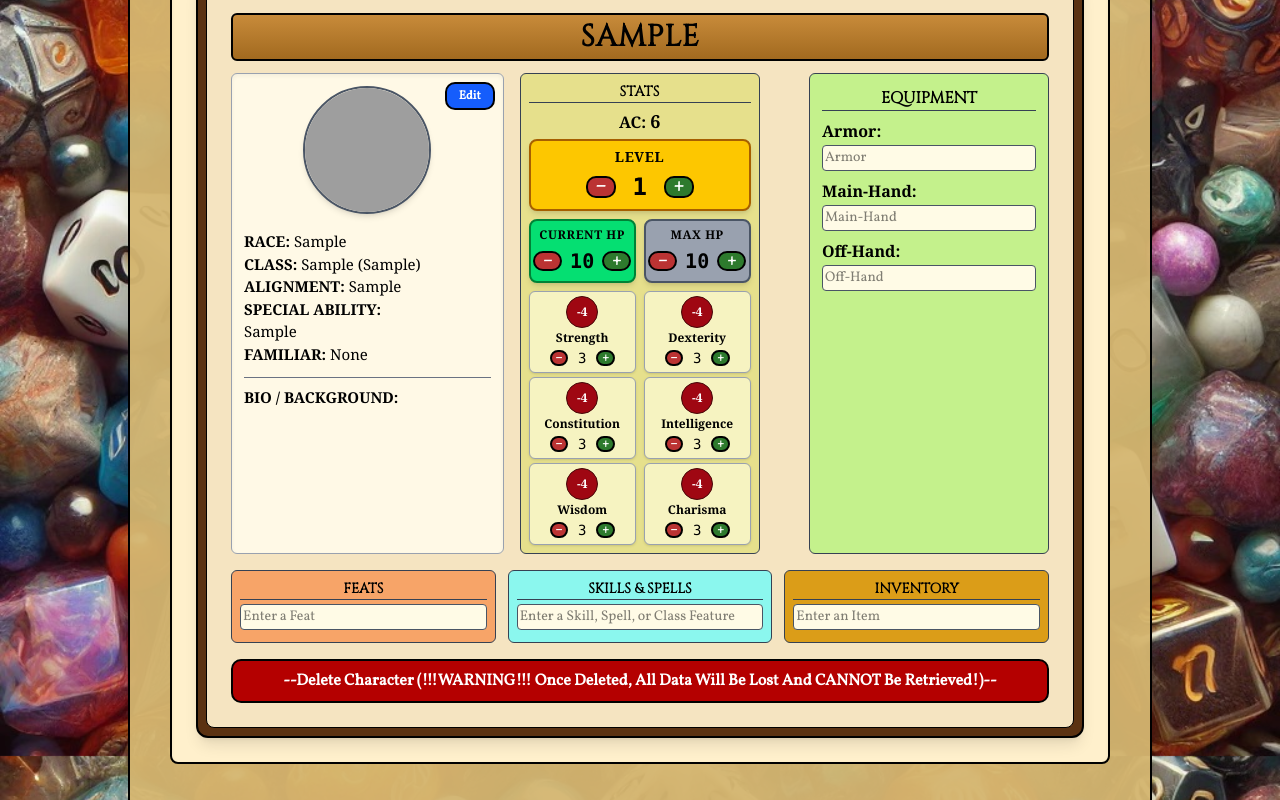
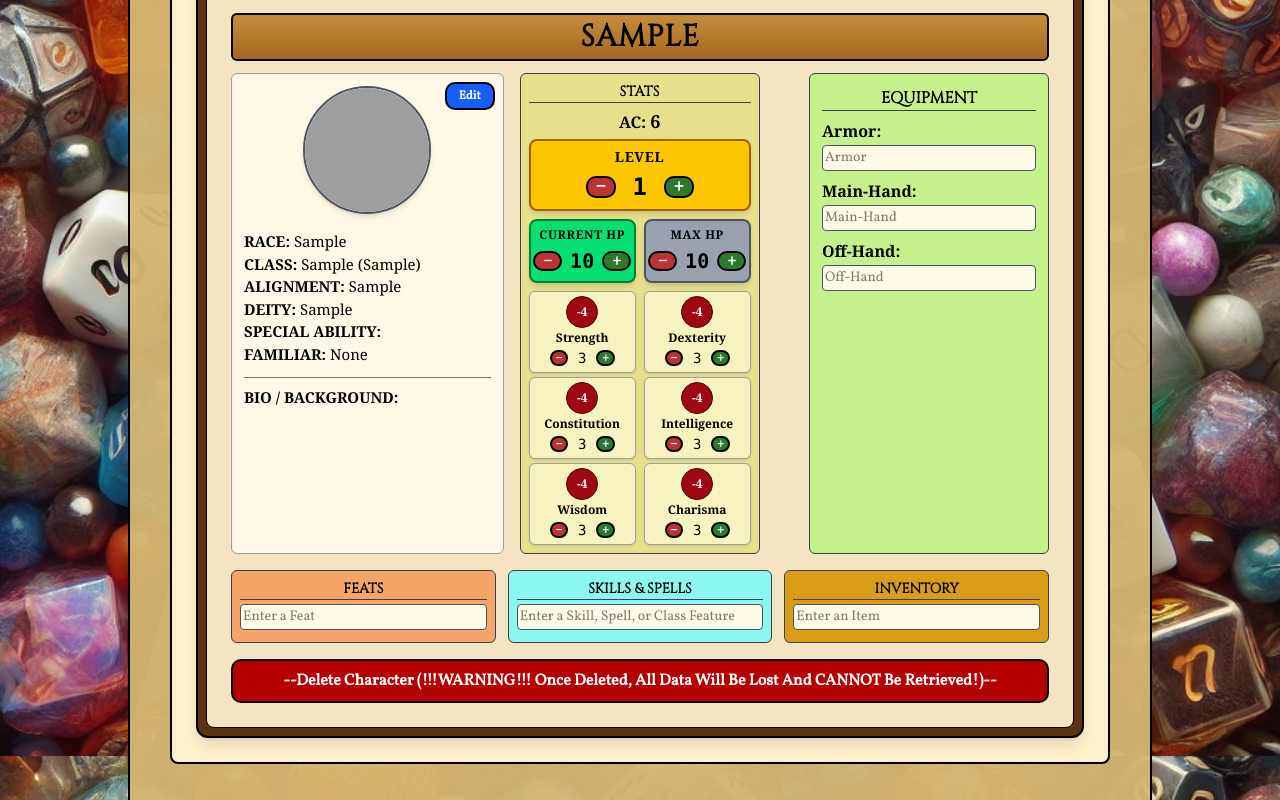
Before and after one commit to Mad-Gravy/PartyTracker_v2, a React (Vite) app: page / in a window 1280 px wide. Both pictures are taken after typing "Sample", "Sample", "Sample", "Sample", "Sample", "Sample" into the empty fields and a click on the button "Add Character". Shown: the part 524-1324 px from the top of the page. Built offline with nearby package versions, Linux system fonts and the light colour scheme; grey boxes are pictures that could not be loaded.

Commit message:
Added Deity to base chaacter details

```diff
--- a/src/components/CharacterCard.jsx
+++ b/src/components/CharacterCard.jsx
@@ -132,6 +132,7 @@ export default function CharacterCard({ character, onDelete, onUpdate }) {
     class: character.class || "",
     subClass: character.subClass || "",
     alignment: character.alignment || "",
+    deity: character.deity || "",
     specialAbility: character.specialAbility || "",
     familiar: character.familiar || "None",
     bio: character.bio || "",
@@ -343,6 +344,10 @@ export default function CharacterCard({ character, onDelete, onUpdate }) {
                     <input type="text" name="alignment" value={details.alignment} onChange={handleDetailChange} className="border rounded w-full p-1 mt-1 text-sm" />
                   </div>
                   <div>
+                    <label className="font-bold">DEITY:</label>
+                    <input type="text" name="deity" value={details.deity} onChange={handleDetailChange} className="border rounded w-full p-1 mt-1 text-sm" />
+                  </div>
+                  <div>
                     <label className="font-bold">CLASS:</label>
                     <input type="text" name="class" value={details.class} onChange={handleDetailChange} className="border rounded w-full p-1 mt-1 text-sm" />
                   </div>
@@ -379,6 +384,9 @@ export default function CharacterCard({ character, onDelete, onUpdate }) {
                   </p>
                   <p>
                     <strong>ALIGNMENT:</strong> {details.alignment}
+                  </p>
+                  <p>
+                    <strong>DEITY:</strong> {details.deity}
                   </p>
                   <p>
                     <strong>SPECIAL ABILITY:</strong> {details.specialAbility}
--- a/src/components/CharacterForm.jsx
+++ b/src/components/CharacterForm.jsx
@@ -6,6 +6,7 @@ const initialFormData = {
   class: "",
   subClass: "",
   alignment: "",
+  deity: "",
   specialAbility: "",
   familiar: "None",
   bio: "",
@@ -53,7 +54,7 @@ export default function CharacterForm({ addCharacter }) {
     </legend>
 
         <div className="grid grid-cols-1 md:grid-cols-2 gap-4">
-          {["name", "race", "class", "subClass", "alignment", "specialAbility"].map(
+          {["name", "race", "class", "subClass", "alignment", "deity", "specialAbility"].map(
             (field) => (
               <div key={field}>
                 <label className="font-bold capitalize">{field}:</label>
```
